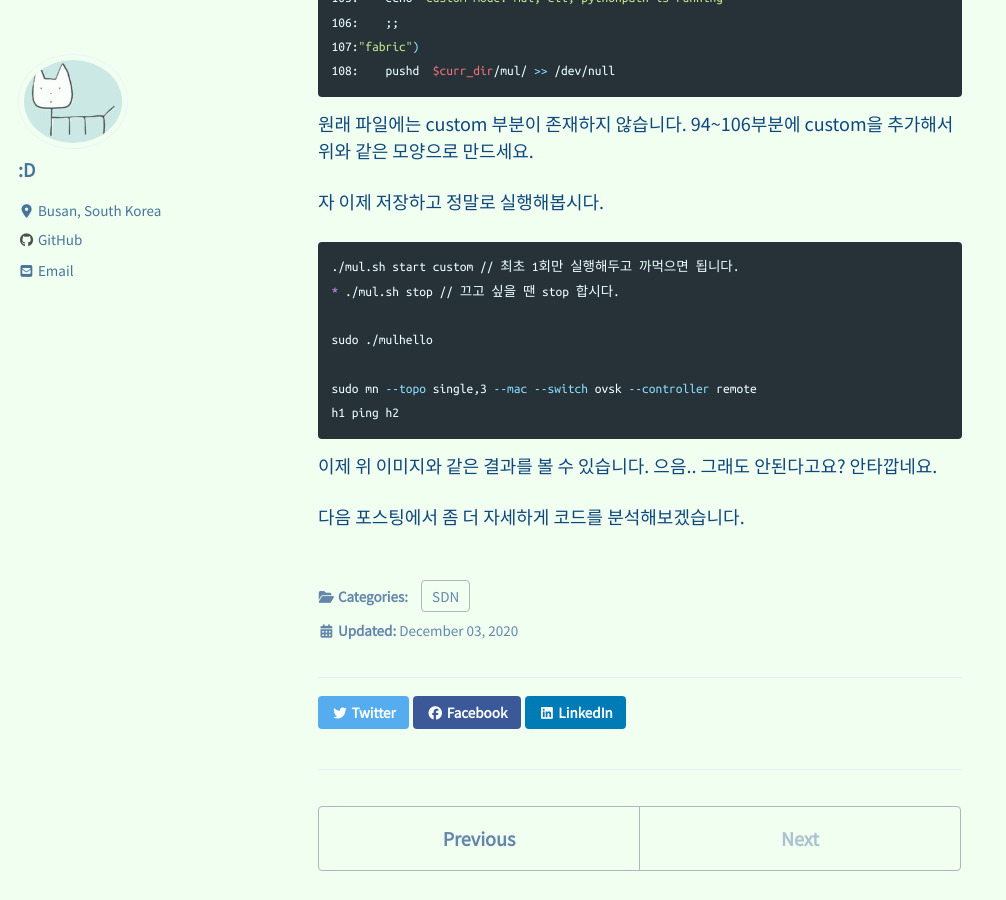
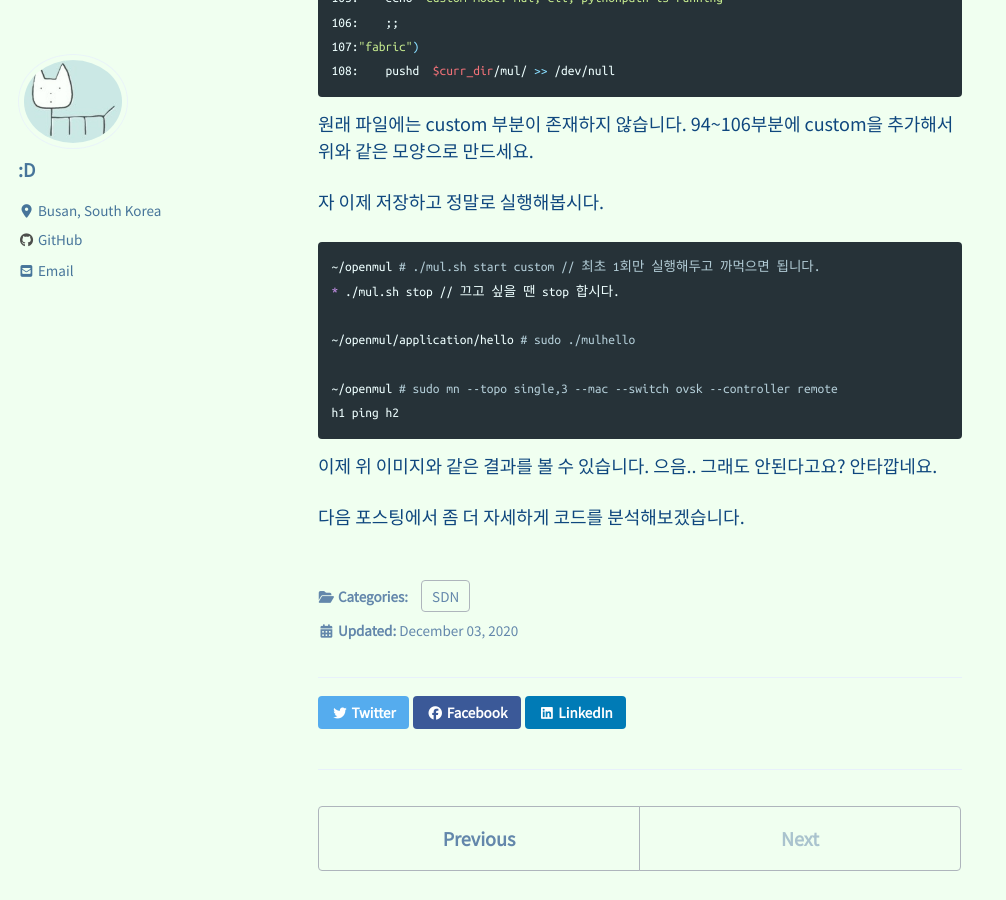
Before and after one commit to sakusi4/sakusi4.github.io, a Jekyll site: the page built from _posts/2020-12-04-OpenMUL-1.md, in a window 1280 px wide and 900 px high, scrolled down 4147 px. Shown: the whole window, without its empty margins (0-1006 px from the left). Built offline with Jekyll 4.4.1, drawn with Linux system fonts in a browser that asks for light colours; cached includes are drawn as plain includes; nearby versions of some CDN libraries; comment, search, counter and statistics services are not loaded; some of the changed text lies outside the part shown.

Commit message:
no message

```diff
--- a/_posts/2020-12-04-OpenMUL-1.md
+++ b/_posts/2020-12-04-OpenMUL-1.md
@@ -106,10 +106,10 @@ hello_packet_in(mul_switch_t *sw UNUSED, struct flow *fl UNUSED, uint32_t inport
 코드를 다 수정했으면 make를 입력해서 빌드하고 실행합시다.
 
 {% highlight bash %}
-sudo mn --topo single,3 --mac --switch ovsk --controller remote
+~/openmul # sudo mn --topo single,3 --mac --switch ovsk --controller remote
 
-make
-sudo ./mulhello
+~/openmul/application/hello # make
+~/openmul/application/hello # sudo ./mulhello
 {% endhighlight %}
 
 결과를 확인해볼까요.
@@ -153,12 +153,12 @@ ping이 문제 없이 수행됩니다.
 자 이제 저장하고 정말로 실행해봅시다.
 
 {% highlight bash %}
-./mul.sh start custom // 최초 1회만 실행해두고 까먹으면 됩니다.
+~/openmul # ./mul.sh start custom // 최초 1회만 실행해두고 까먹으면 됩니다.
 * ./mul.sh stop // 끄고 싶을 땐 stop 합시다.
 
-sudo ./mulhello
+~/openmul/application/hello # sudo ./mulhello
 
-sudo mn --topo single,3 --mac --switch ovsk --controller remote
+~/openmul # sudo mn --topo single,3 --mac --switch ovsk --controller remote
 h1 ping h2
 {% endhighlight %}
 
```
